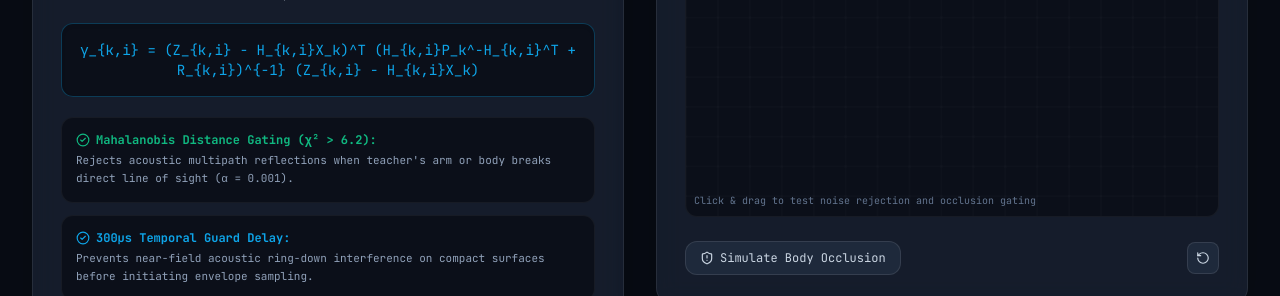
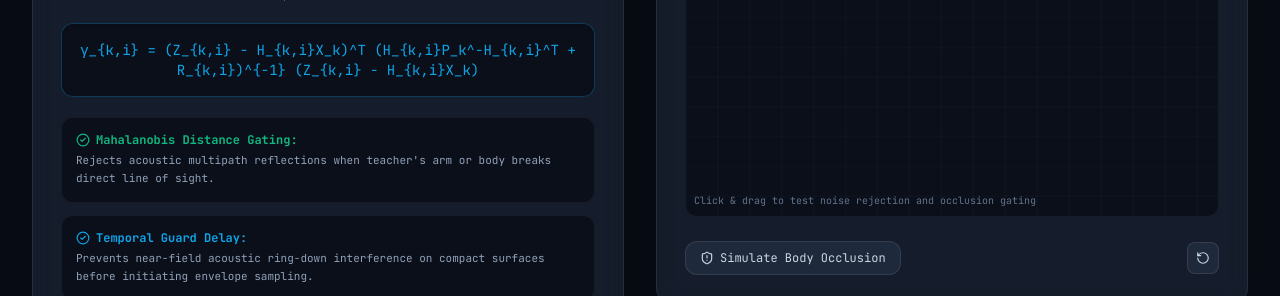
Before and after one commit to alexander-devstack/Digi-Chalk, a React (Vite) app: page / in a window 1280 px wide. Shown: the part 2420-2716 px from the top of the page. Built offline with nearby package versions, Linux system fonts and the light colour scheme.

Commit message:
Remove specific tuned threshold constants from ARCKF Moat display

```diff
--- a/src/components/MathAndFilterMoat.tsx
+++ b/src/components/MathAndFilterMoat.tsx
@@ -165,17 +165,17 @@ export const MathAndFilterMoat: React.FC = () => {
               <div className="p-3.5 rounded-xl bg-slate-900 border border-white/5 space-y-1">
                 <div className="font-bold text-chalk-emerald flex items-center gap-1.5">
                   <CheckCircle2 className="w-3.5 h-3.5" />
-                  <span>Mahalanobis Distance Gating (&chi;² &gt; 6.2):</span>
+                  <span>Mahalanobis Distance Gating:</span>
                 </div>
                 <p className="text-[11px] text-slate-400 leading-relaxed">
-                  Rejects acoustic multipath reflections when teacher's arm or body breaks direct line of sight (&alpha; = 0.001).
+                  Rejects acoustic multipath reflections when teacher's arm or body breaks direct line of sight.
                 </p>
               </div>
 
               <div className="p-3.5 rounded-xl bg-slate-900 border border-white/5 space-y-1">
                 <div className="font-bold text-chalk-cyan flex items-center gap-1.5">
                   <CheckCircle2 className="w-3.5 h-3.5" />
-                  <span>300µs Temporal Guard Delay:</span>
+                  <span>Temporal Guard Delay:</span>
                 </div>
                 <p className="text-[11px] text-slate-400 leading-relaxed">
                   Prevents near-field acoustic ring-down interference on compact surfaces before initiating envelope sampling.
```
